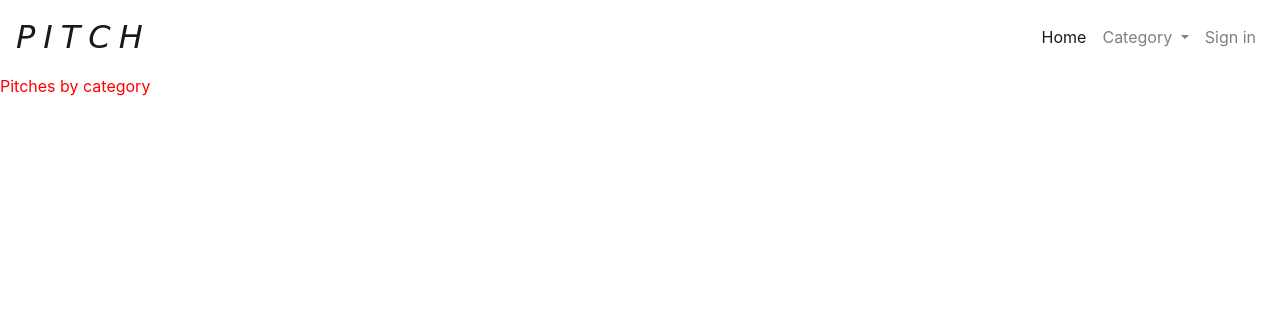
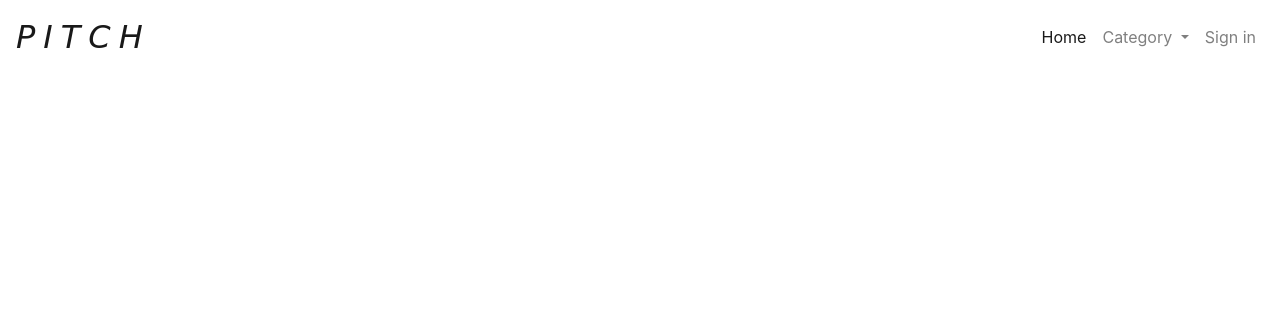
Before and after one commit to KarenNgala/PITCH, a Flask app: page /pitches/1 in a window 1280 px wide. Shown: the top 334 px of the page. Run offline with Flask 2, Linux system fonts and the light colour scheme; data that the repository does not hold is empty; some libraries are stand-ins or nearby versions; some web fonts are replaced.

Commit message:
Filter by category working

```diff
--- a/app/main/views.py
+++ b/app/main/views.py
@@ -30,9 +30,10 @@ def pitch_form():
     return render_template('new_pitch.html', pitch_form=form)
 
 
-@main.route('/pitches/<category>')
-def categories(category):
-    return render_template('categories.html')
+@main.route('/pitches/<pitch_category>')
+def categories(pitch_category):
+    pitch = Pitches.get_category(pitch_category)
+    return render_template('categories.html', pitch=pitch)
 
 
 @main.route('/comments')
--- a/app/models.py
+++ b/app/models.py
@@ -47,5 +47,10 @@ class Pitches(db.Model):
         db.session.add(self)
         db.session.commit()
 
+    @classmethod
+    def get_category(cls, category):
+        pitches = Pitches.query.filter_by(category=category).all()
+        return pitches
+
     def __repr__(self):
         return f'Pitches{self.text}'
--- a/app/templates/base.html
+++ b/app/templates/base.html
@@ -30,7 +30,7 @@
                       Category
                     </a>
                     <div class="dropdown-menu" aria-labelledby="navbarDropdownMenuLink">
-                        <a class="dropdown-item" href="#">Category 1</a>
+                        <a class="dropdown-item" href="/pitches/Funny">FUNNY 1</a>
                         <a class="dropdown-item" href="#">Category 2</a>
                         <a class="dropdown-item" href="#">Category 3</a>
                     </div>
--- a/app/templates/categories.html
+++ b/app/templates/categories.html
@@ -1,6 +1,4 @@
 {% extends 'base.html' %}
 
 <!-- content -->
-{% block content %}
-<p>Pitches by category</p>
-{% endblock %}
+{% block content %} {% if pitch %} {%for item in pitch %} {{item.text}} {% endfor %} {% endif %} {% endblock %}
```
